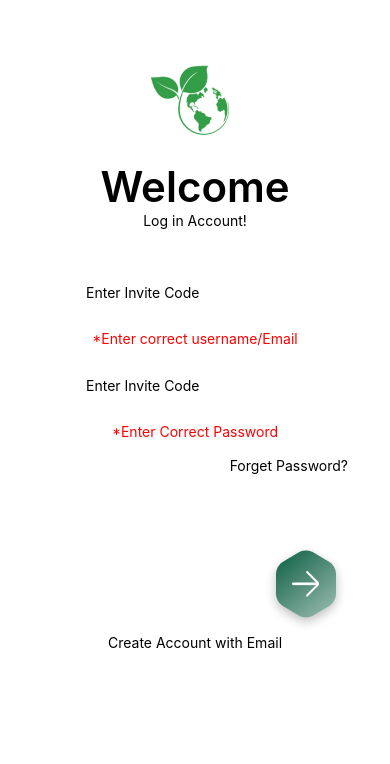
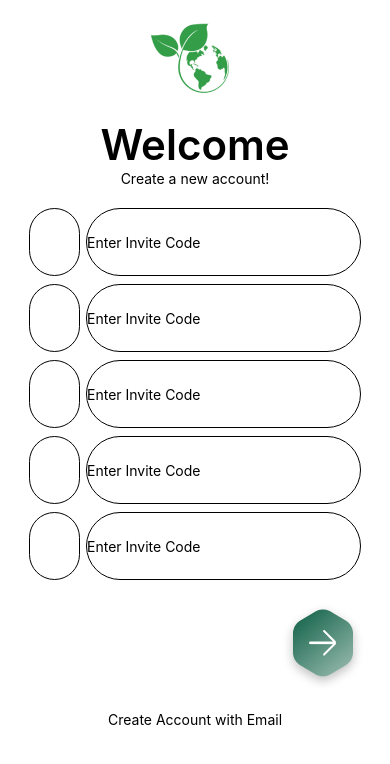
Before and after one commit to NaumanRecat/Simplified-Recipe-App, a React Native app: screen /Signup in a window 390 px wide. Shown: the top 764 px of the page. Built offline with nearby package versions, Linux system fonts and the light colour scheme.

Commit message:
3 screen design

```diff
--- a/src/components/StylishInput.js
+++ b/src/components/StylishInput.js
@@ -22,7 +22,7 @@ export class StylishInput extends React.Component{
             height:h('8%'),
             width:w('13%'),
             // backgroundColor:'#ada',
-            borderWidth: h('0.05%'),
+            borderWidth: h('0.1%'),
             borderRadius: h('4%'),
 
         }}></View>
@@ -31,7 +31,7 @@ export class StylishInput extends React.Component{
             height:h('8%'),
             width:w('71%'),
             // backgroundColor:'#ada',
-            borderWidth: h('0.05%'),
+            borderWidth: h('0.1%'),
             borderRadius: h('4%'),
             marginLeft: h('0.7%'),
         }}
--- a/src/navigators/ScreenNavigator.js
+++ b/src/navigators/ScreenNavigator.js
@@ -5,6 +5,7 @@ import { createNativeStackNavigator } from '@react-navigation/native-stack';
 
 import { Splash } from '../screens/Splash';
 import {Login} from '../screens/Login';
+import { Signup } from '../screens/Signup';
 
 
 
@@ -14,6 +15,7 @@ export const ScreenNavigator =()=>  {
   return (
     <NavigationContainer>
       <Stack.Navigator>
+      <Stack.Screen name="Signup" component={Signup}  options={{headerShown:false}} />
       <Stack.Screen name="Login" component={Login}  options={{headerShown:false}} />
       <Stack.Screen name="Splash" component={Splash}  options={{headerShown:false}} />
       </Stack.Navigator>
--- /dev/null
+++ b/src/screens/Signup.js
@@ -0,0 +1,79 @@
+import React from "react";
+import {View, Text, SafeAreaView, Image} from 'react-native';
+
+import {widthPercentageToDP as w, heightPercentageToDP as h} from 'react-native-responsive-screen';
+import { StylishInput } from "../components/StylishInput";
+
+export class Signup extends React.Component{
+    render(){
+        return(
+            <SafeAreaView style={{ flex:1}}>
+            <View style={{ flex:1, backgroundColor:'#fff'}}>
+
+                <View style={{
+                    alignItems:'center',
+                    justifyContent:'center',
+                    // marginTop:h('1%')
+                }}>
+                <Image source={require('../assests/splashtop.png')} />
+                </View>
+
+                <View style={{
+                    alignItems:'center',
+                    justifyContent:'center',
+                }}>
+                <Text style={{
+                    fontWeight:'600',
+                    fontSize:h('5%'),
+                }}>
+                    Welcome
+                </Text>
+                <Text>
+                    Create a new account!
+                </Text>
+                </View>
+
+
+                <View style={{
+                    marginTop:h('2%'),
+                    alignItems:'center',
+                }}>
+                    <StylishInput/>
+                    <StylishInput/>
+                    <StylishInput/>
+                    <StylishInput/>
+                    <StylishInput/>
+
+
+                </View>
+
+
+                <View style={{
+                    alignItems:'flex-end',
+                    marginTop: h('2%'),
+                    marginRight: h('3%'),
+                    // backgroundColor:'#ada',
+                    height: h('13%'),
+                }}>
+                    <Image source={require('../assests/Group.png')} />
+
+
+                </View>
+
+                <View style={{
+                    alignItems:'center',
+                    justifyContent:'center',
+                    // backgroundColor:'#fafa',
+
+
+                }}>
+                <Text>Create Account with Email</Text>
+                </View>
+
+
+
+                </View>
+                </SafeAreaView>
+        )
+    }
+}
```
